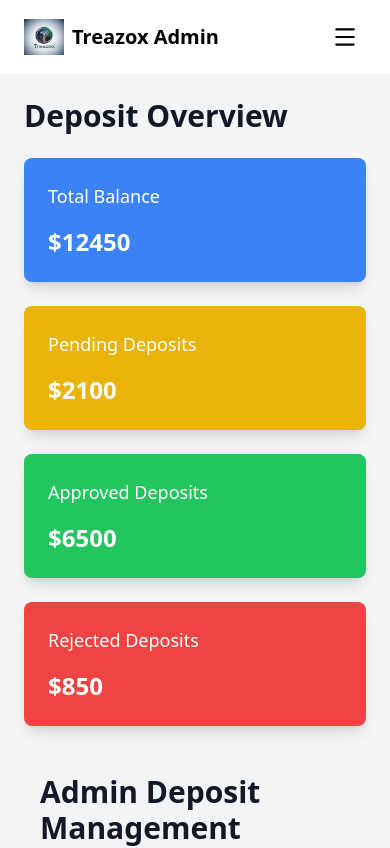
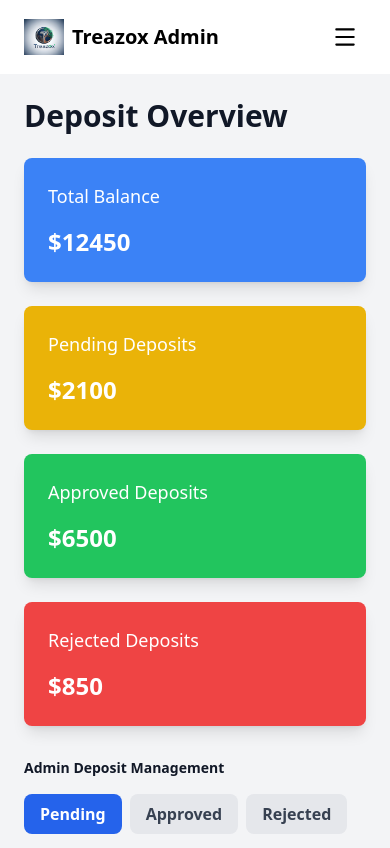
Before and after one commit to mustansar77/treazox1, a Next.js app: page /admin/deposit in a window 390 px wide. Shown: the top 848 px of the page. Built offline with nearby package versions, Linux system fonts and the light colour scheme.

Commit message:
updated responsive fix of table in withdraw side

```diff
--- a/src/app/admin/components/DepositPage.jsx
+++ b/src/app/admin/components/DepositPage.jsx
@@ -64,9 +64,9 @@ const DepositPage = () => {
   const filteredDeposits = deposits.filter((d) => d.status === activeTab);
 
   return (
-    <div className="p-4 sm:p-6 bg-gray-100 dark:bg-gray-900 min-h-screen">
+    <div className=" sm:p-6 bg-gray-100 dark:bg-gray-900 min-h-screen">
       <Toaster position="top-right" />
-      <h1 className="text-3xl font-bold mb-4 text-gray-900 dark:text-white">
+      <h1 className="text-sm sm:text-3xl font-bold mb-4 text-gray-900 dark:text-white">
         Admin Deposit Management
       </h1>
 
```
